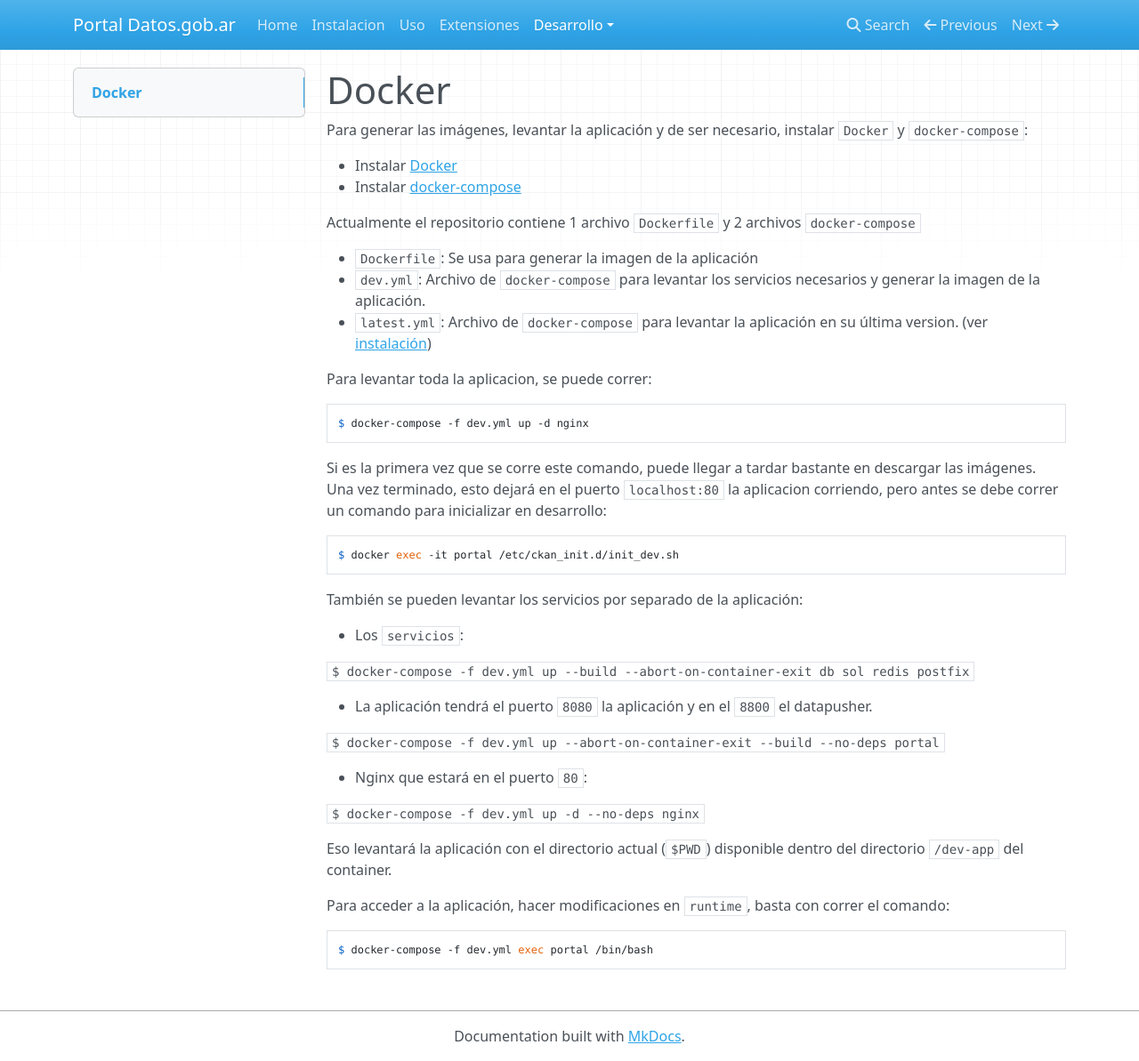
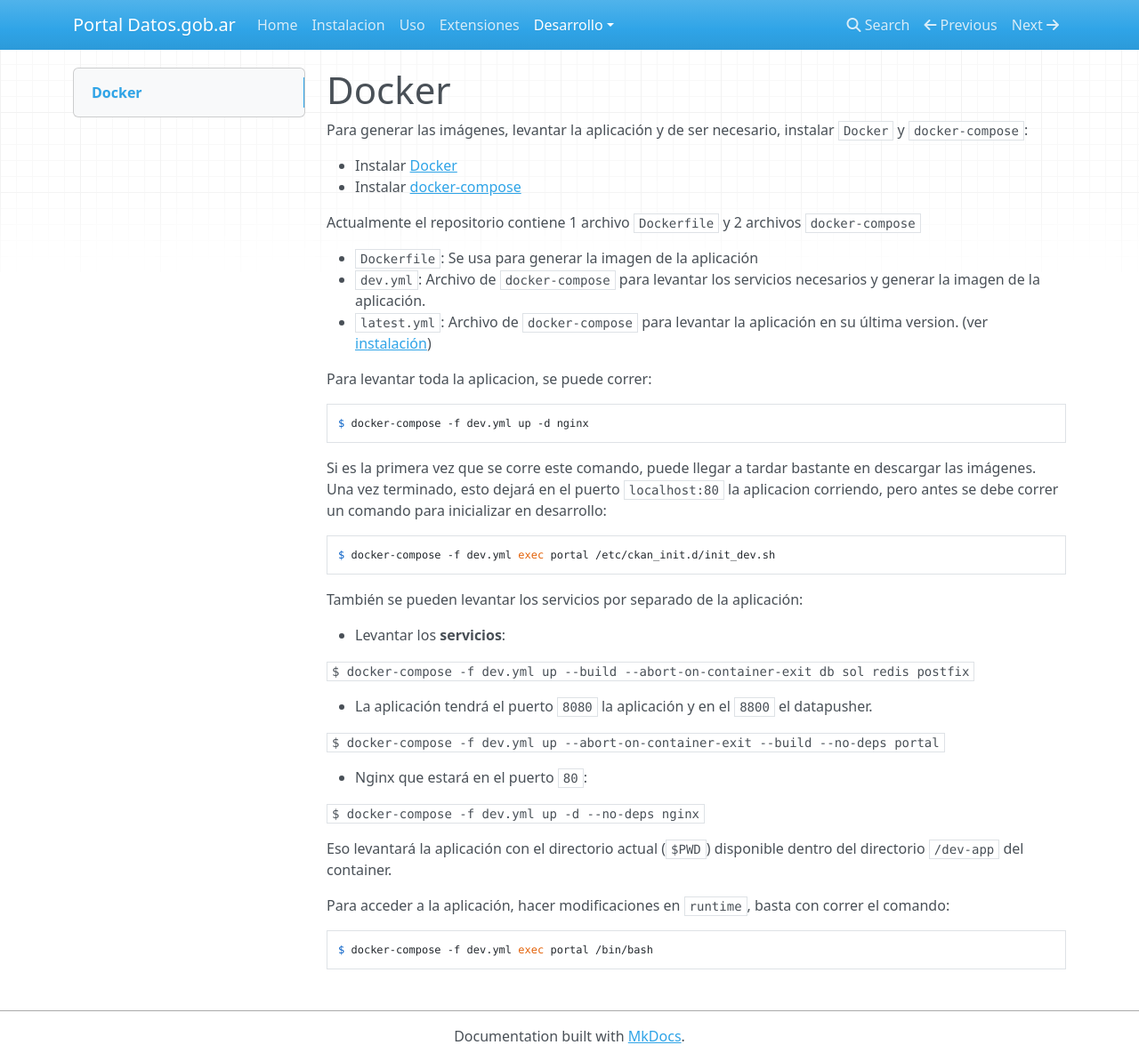
Before and after one commit to datosgobar/portal_datos.gob.ar, an MkDocs documentation site: the page built from docs/development/docker.md, in a window 1280 px wide and 1193 px high. Shown: the whole window at 89% size. Built offline with MkDocs 1.6.1, drawn with Linux system fonts in a browser that asks for light colours; nearby versions of some CDN libraries; old or Windows-style settings are respelled for this version of MkDocs.

Commit message:
Arreglo referencia a comando en la documentacion

````diff
--- a/docs/development/docker.md
+++ b/docs/development/docker.md
@@ -18,12 +18,12 @@ Para levantar toda la aplicacion, se puede correr:
 Si es la primera vez que se corre este comando, puede llegar a tardar bastante en descargar las imágenes.
 Una vez terminado, esto dejará en el puerto `localhost:80` la aplicacion corriendo, pero antes se debe correr un comando para inicializar en desarrollo:
 
-    $ docker exec -it portal /etc/ckan_init.d/init_dev.sh
+    $ docker-compose -f dev.yml exec portal /etc/ckan_init.d/init_dev.sh
 
 
 También se pueden levantar los servicios por separado de la aplicación:
 
-* Los `servicios`:
+* Levantar los __servicios__:
 
 ```$ docker-compose -f dev.yml up --build --abort-on-container-exit db sol redis postfix```
 
````
